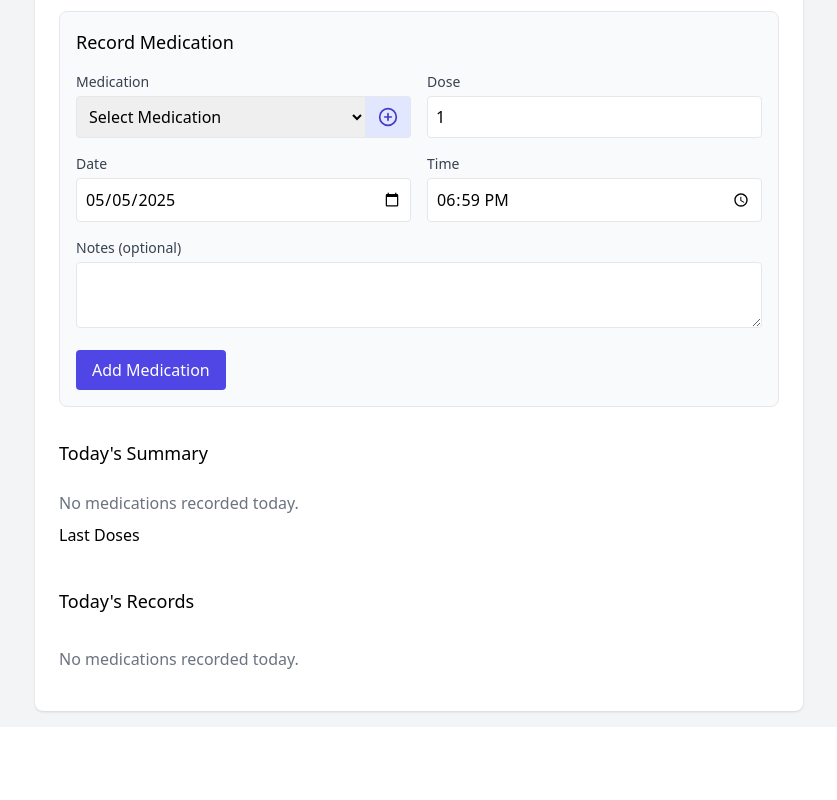
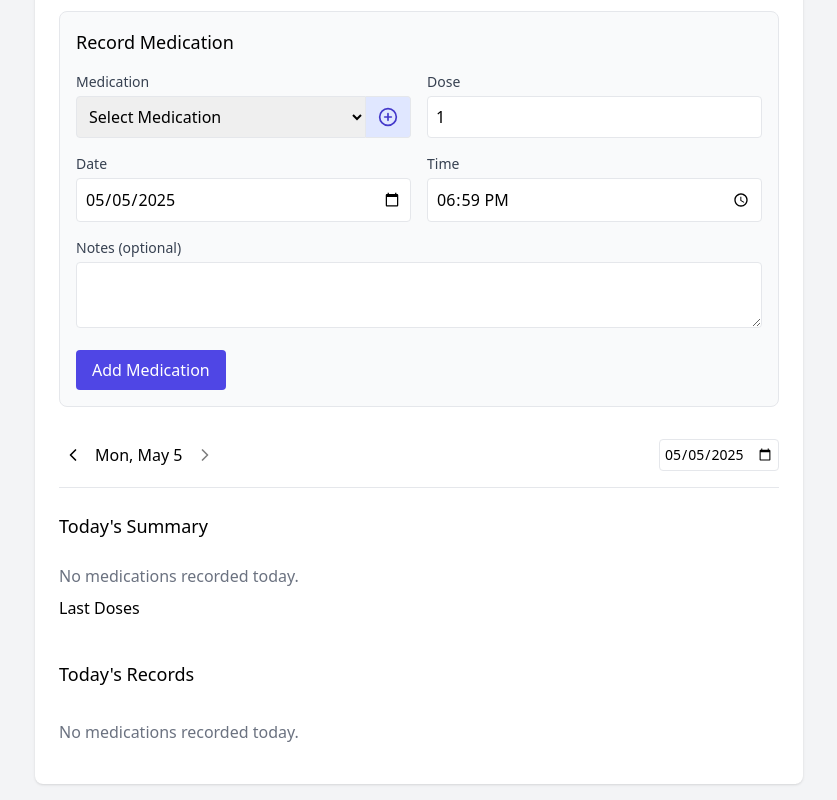
Before and after one commit to simondcohen/taskmanager, a React (Vite) app: page /medications in a window 1280 px wide. Shown: the part 495-1295 px from the top of the page, without its empty margins (221-1058 px from the left). Before the commit the page ends 1222 px from the top, so only its background shows below. Built offline with nearby package versions, Linux system fonts and the light colour scheme.

Commit message:
Fix date handling in medication section and add ability to view previous days' medication records

```diff
--- a/src/components/MedicationList.tsx
+++ b/src/components/MedicationList.tsx
@@ -1,5 +1,5 @@
 import React, { useState, useEffect } from 'react';
-import { Clock, PlusCircle, Edit, Trash2, X } from 'lucide-react';
+import { Clock, PlusCircle, Edit, Trash2, X, ChevronLeft, ChevronRight } from 'lucide-react';
 import { MedicationItem } from '../types';
 
 interface MedicationListProps {
@@ -17,6 +17,7 @@ export function MedicationList({ items, onUpdateItems }: MedicationListProps) {
   const [newNotes, setNewNotes] = useState('');
   const [editingId, setEditingId] = useState<number | null>(null);
   const [showMedicationManager, setShowMedicationManager] = useState(false);
+  const [selectedDate, setSelectedDate] = useState(getTodayDate());
 
   // Load saved medications from localStorage
   useEffect(() => {
@@ -34,7 +35,10 @@ export function MedicationList({ items, onUpdateItems }: MedicationListProps) {
   // Helper functions for date and time
   function getTodayDate() {
     const today = new Date();
-    return today.toISOString().split('T')[0];
+    const year = today.getFullYear();
+    const month = String(today.getMonth() + 1).padStart(2, '0');
+    const day = String(today.getDate()).padStart(2, '0');
+    return `${year}-${month}-${day}`;
   }
 
   function getCurrentTime() {
@@ -51,11 +55,11 @@ export function MedicationList({ items, onUpdateItems }: MedicationListProps) {
     return timeStr;
   }
 
-  // Get today's logs
-  const todayLogs = items.filter(item => item.date === getTodayDate());
+  // Get selected date logs (instead of just today's logs)
+  const selectedDateLogs = items.filter(item => item.date === selectedDate);
 
-  // Group medications taken today
-  const todayMedications = todayLogs.reduce((acc: {[key: string]: number}, item) => {
+  // Group medications taken on selected date
+  const selectedDateMedications = selectedDateLogs.reduce((acc: {[key: string]: number}, item) => {
     if (!acc[item.name]) {
       acc[item.name] = 0;
     }
@@ -63,9 +67,9 @@ export function MedicationList({ items, onUpdateItems }: MedicationListProps) {
     return acc;
   }, {});
 
-  // Get the last dose for each medication
+  // Get the last dose for each medication on selected date
   const lastDoses = medications.reduce((acc: {[key: string]: MedicationItem | null}, medication) => {
-    const medicationLogs = items.filter(item => item.name === medication && item.date === getTodayDate());
+    const medicationLogs = items.filter(item => item.name === medication && item.date === selectedDate);
     if (medicationLogs.length) {
       const sorted = [...medicationLogs].sort((a, b) =>
         new Date(b.timestamp).getTime() - new Date(a.timestamp).getTime()
@@ -76,6 +80,35 @@ export function MedicationList({ items, onUpdateItems }: MedicationListProps) {
     }
     return acc;
   }, {});
+
+  // Helper to format date for display
+  function formatDateForDisplay(dateStr: string) {
+    if (!dateStr) return '';
+    const date = new Date(dateStr);
+    return date.toLocaleDateString(undefined, { weekday: 'short', month: 'short', day: 'numeric' });
+  }
+
+  // Navigate to previous day
+  const goToPreviousDay = () => {
+    const date = new Date(selectedDate);
+    date.setDate(date.getDate() - 1);
+    setSelectedDate(`${date.getFullYear()}-${String(date.getMonth() + 1).padStart(2, '0')}-${String(date.getDate()).padStart(2, '0')}`);
+  };
+
+  // Navigate to next day
+  const goToNextDay = () => {
+    const date = new Date(selectedDate);
+    date.setDate(date.getDate() + 1);
+    setSelectedDate(`${date.getFullYear()}-${String(date.getMonth() + 1).padStart(2, '0')}-${String(date.getDate()).padStart(2, '0')}`);
+  };
+
+  // Go to today
+  const goToToday = () => {
+    setSelectedDate(getTodayDate());
+  };
+
+  // Check if selected date is today
+  const isToday = selectedDate === getTodayDate();
 
   // Add new medication record
   const addMedicationRecord = () => {
@@ -94,7 +127,15 @@ export function MedicationList({ items, onUpdateItems }: MedicationListProps) {
       return;
     }
 
-    const timestamp = new Date(`${newDate}T${newTime}`).toISOString();
+    const dateTime = new Date(`${newDate}T${newTime}`);
+    // Create an ISO string but preserve local timezone information
+    const timestamp = new Date(
+      dateTime.getFullYear(),
+      dateTime.getMonth(),
+      dateTime.getDate(),
+      dateTime.getHours(),
+      dateTime.getMinutes()
+    ).toISOString();
 
     const newItem: MedicationItem = {
       id: Date.now(),
@@ -286,30 +327,77 @@ export function MedicationList({ items, onUpdateItems }: MedicationListProps) {
         </div>
       </div>
 
-      {/* Today's Summary */}
+      {/* Date selector for viewing different days */}
+      <div className="mb-6 flex justify-between items-center border-b pb-4">
+        <div className="flex items-center space-x-2">
+          <button
+            onClick={goToPreviousDay}
+            className="p-1 rounded-full hover:bg-gray-100"
+            title="Previous day"
+          >
+            <ChevronLeft size={20} />
+          </button>
+
+          <div className="flex flex-col items-center">
+            <span className="font-medium">{formatDateForDisplay(selectedDate)}</span>
+            {!isToday && (
+              <button
+                onClick={goToToday}
+                className="text-xs text-indigo-600 hover:underline"
+              >
+                Go to today
+              </button>
+            )}
+          </div>
+
+          <button
+            onClick={goToNextDay}
+            className="p-1 rounded-full hover:bg-gray-100"
+            disabled={isToday}
+            title={isToday ? "Cannot go beyond today" : "Next day"}
+            style={{ opacity: isToday ? 0.5 : 1 }}
+          >
+            <ChevronRight size={20} />
+          </button>
+        </div>
+
+        <div>
+          <input
+            type="date"
+            value={selectedDate}
+            onChange={(e) => setSelectedDate(e.target.value)}
+            className="p-1 border rounded text-sm"
+            max={getTodayDate()}
+          />
+        </div>
+      </div>
+
+      {/* Selected Date Summary (previously Today's Summary) */}
       <div className="mb-8">
-        <h3 className="text-lg font-medium mb-4">Today's Summary</h3>
+        <h3 className="text-lg font-medium mb-4">
+          {isToday ? "Today's Summary" : `Summary for ${formatDateForDisplay(selectedDate)}`}
+        </h3>
 
-        {Object.keys(todayMedications).length > 0 ? (
+        {Object.keys(selectedDateMedications).length > 0 ? (
           <div className="mb-6">
             <h4 className="text-md font-medium mb-2">Total Doses</h4>
             <div className="grid grid-cols-1 sm:grid-cols-2 md:grid-cols-3 gap-4">
-              {Object.entries(todayMedications).map(([medication, dose]) => (
+              {Object.entries(selectedDateMedications).map(([medication, dose]) => (
                 <div key={medication} className="bg-blue-50 p-3 rounded-lg">
                   <div className="font-medium">{medication}</div>
-                  <div className="text-sm text-gray-600">Total: {dose} doses today</div>
+                  <div className="text-sm text-gray-600">Total: {dose} doses {isToday ? 'today' : 'on this day'}</div>
                 </div>
               ))}
             </div>
           </div>
         ) : (
-          <p className="text-gray-500 py-2">No medications recorded today.</p>
+          <p className="text-gray-500 py-2">No medications recorded {isToday ? 'today' : 'on this day'}.</p>
         )}
 
         <h4 className="text-md font-medium mb-2">Last Doses</h4>
         <div className="grid grid-cols-1 sm:grid-cols-2 md:grid-cols-3 gap-4">
           {Object.entries(lastDoses)
-            .filter(([_, item]) => item !== null) // Only show medications with recorded doses today
+            .filter(([_, item]) => item !== null) // Only show medications with recorded doses
             .map(([medication, item]) => (
               <div key={medication} className="bg-gray-50 p-3 rounded-lg border">
                 <div className="font-medium">{medication}</div>
@@ -324,12 +412,14 @@ export function MedicationList({ items, onUpdateItems }: MedicationListProps) {
         </div>
       </div>
 
-      {/* Today's Records */}
+      {/* Selected Date Records (previously Today's Records) */}
       <div>
-        <h3 className="text-lg font-medium mb-4">Today's Records</h3>
-        {todayLogs.length > 0 ? (
+        <h3 className="text-lg font-medium mb-4">
+          {isToday ? "Today's Records" : `Records for ${formatDateForDisplay(selectedDate)}`}
+        </h3>
+        {selectedDateLogs.length > 0 ? (
           <div className="space-y-3">
-            {todayLogs
+            {selectedDateLogs
               .sort((a, b) => new Date(a.timestamp).getTime() - new Date(b.timestamp).getTime()) // Changed to ascending order
               .map((item) => (
                 <div key={item.id} className="p-3 border rounded-lg flex justify-between items-start">
@@ -364,7 +454,7 @@ export function MedicationList({ items, onUpdateItems }: MedicationListProps) {
               ))}
           </div>
         ) : (
-          <p className="text-gray-500 py-4">No medications recorded today.</p>
+          <p className="text-gray-500 py-4">No medications recorded {isToday ? 'today' : 'on this day'}.</p>
         )}
       </div>
 
--- a/src/services/reminderService.ts
+++ b/src/services/reminderService.ts
@@ -231,7 +231,7 @@ export function forceTestNotification() {
   const testReminder: ReminderItem = {
     id: `test-${Date.now()}`,
     text: "Test Reminder",
-    date: now.toISOString().split('T')[0],
+    date: `${now.getFullYear()}-${String(now.getMonth() + 1).padStart(2, '0')}-${String(now.getDate()).padStart(2, '0')}`,
     time: now.toTimeString().slice(0, 5),
     completed: false,
     completedAt: null,
```
